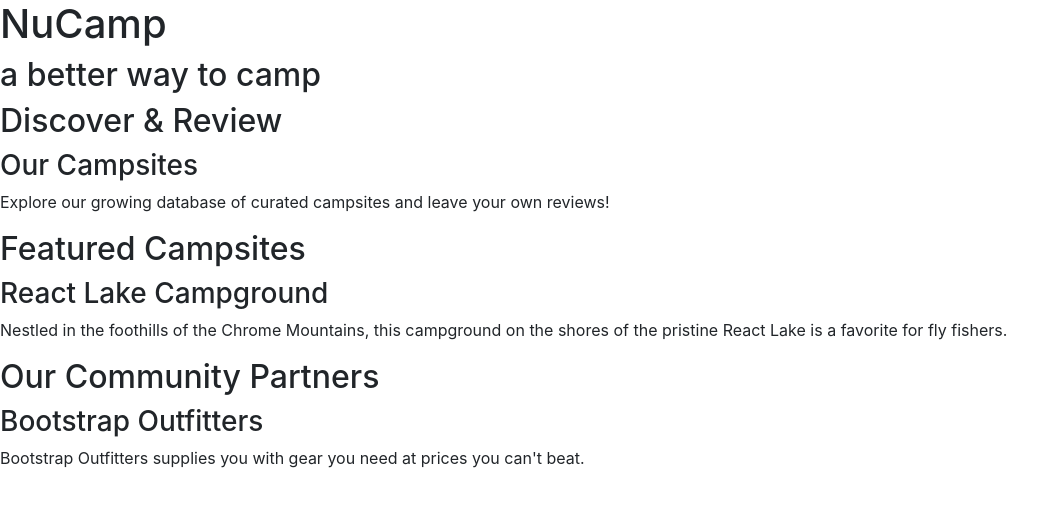
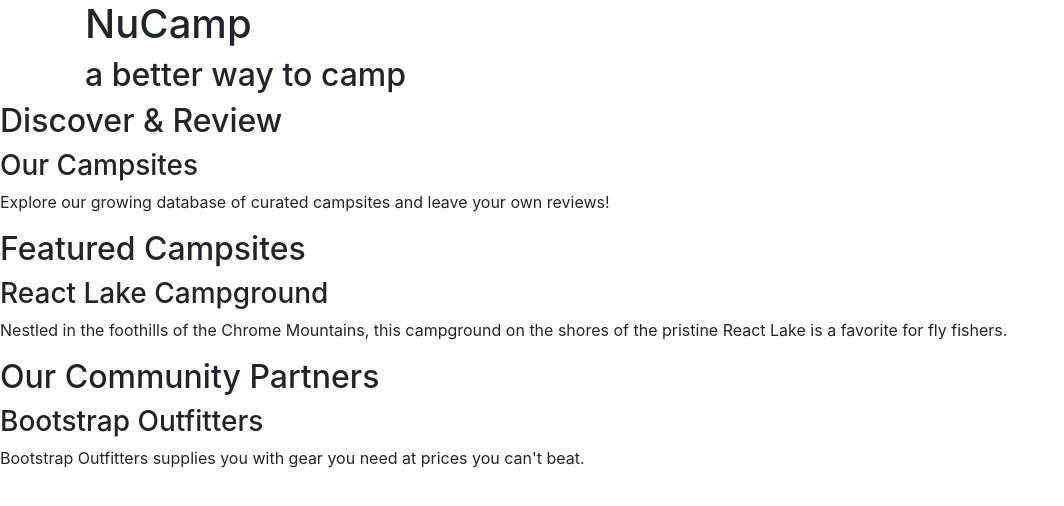
Before and after one commit to paderx01/Nucamp-Bootstrap, a website: page index.html in a window 1280 px wide. Shown: the whole page, without its empty margins (0-1064 px from the left). Drawn offline with nearby package versions, Linux system fonts and the light colour scheme.

Commit message:
added containers

```diff
--- a/index.html
+++ b/index.html
@@ -15,9 +15,13 @@
 <body>
 
     <header>
-        <div>
+        <div class="container">
+            <div class="row">
+                <div class="col">
             <h1>NuCamp</h1>
             <h2>a better way to camp</h2>
+            </div>
+            </div>
         </div>
     </header>
 
```
